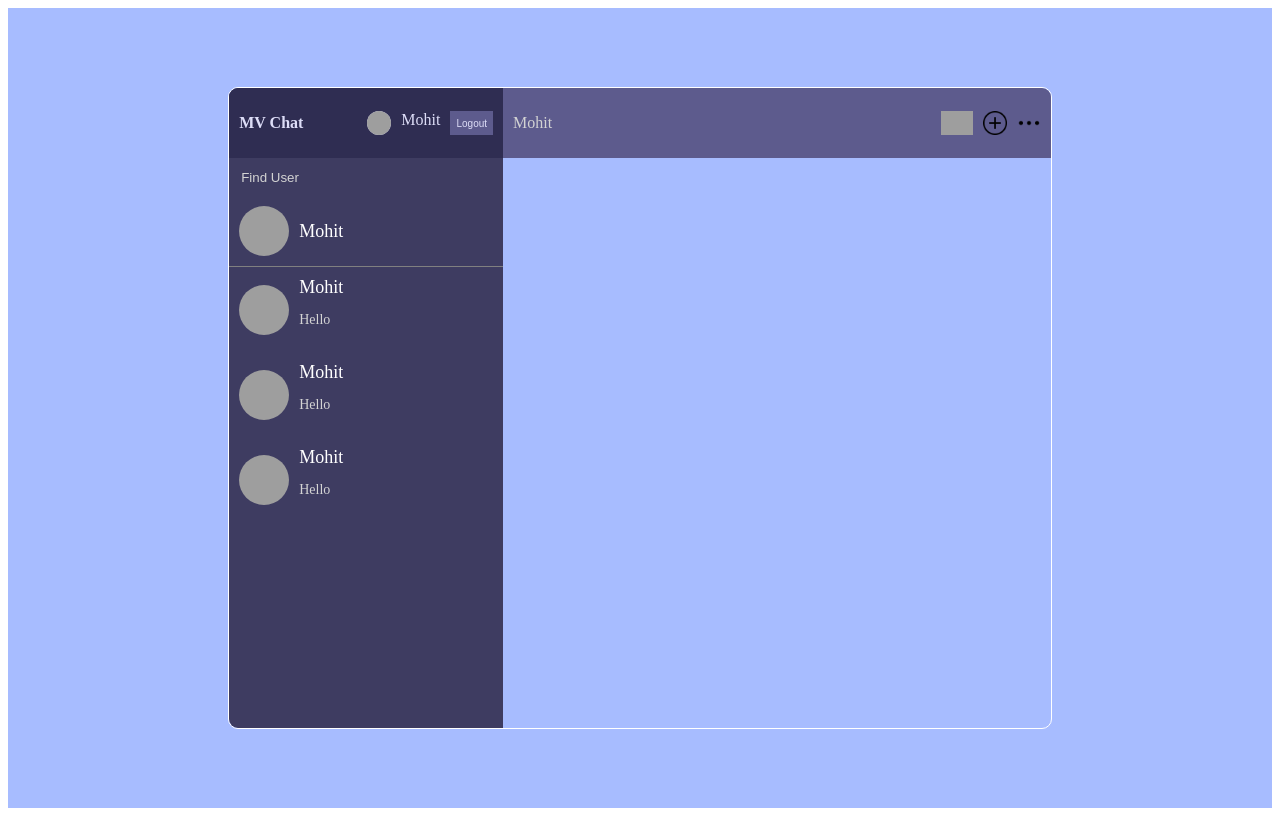
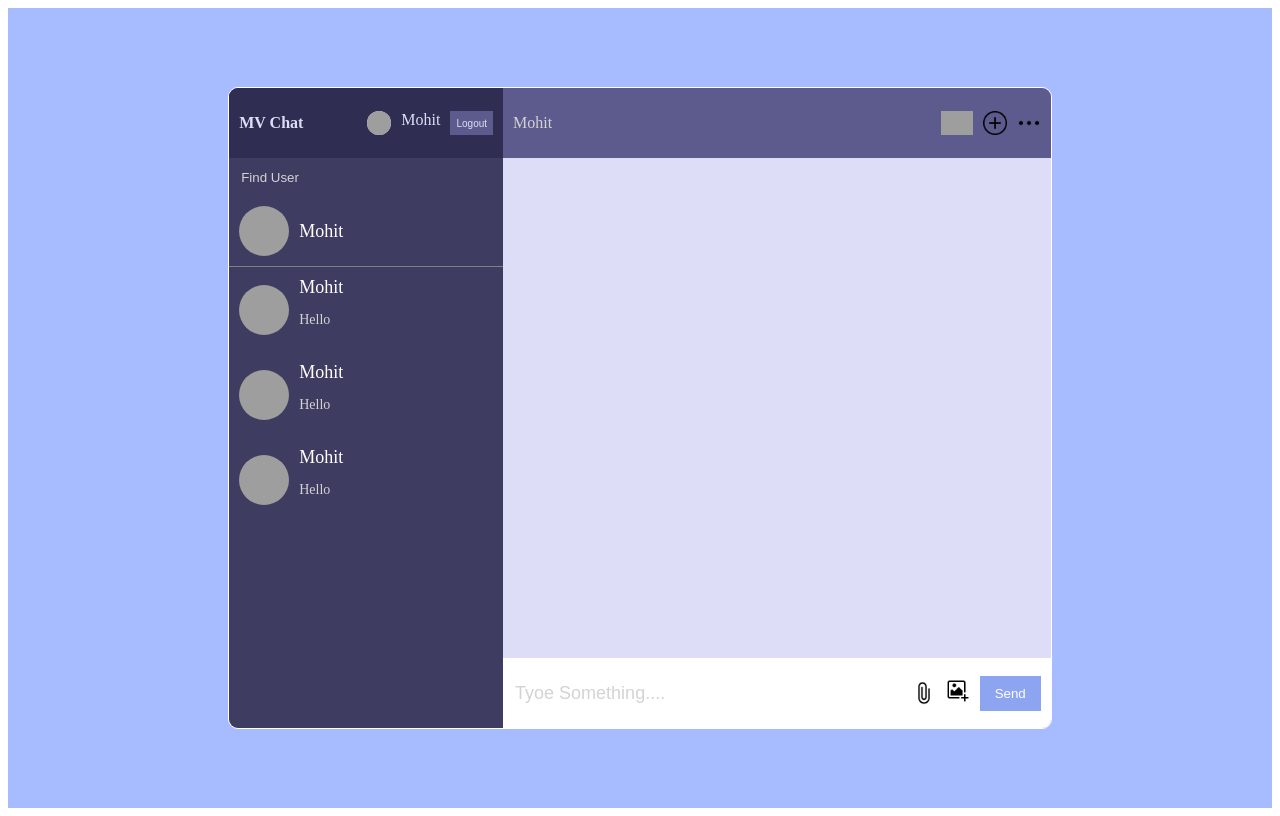
Before and after one commit to Mohit-Mehra/chatapp, a React (Create React App) app: page / in a window 1280 px wide. Built offline with nearby package versions, Linux system fonts and the light colour scheme; grey boxes are pictures that could not be loaded.

Commit message:
input complete

```diff
--- a/src/components/Chat.jsx
+++ b/src/components/Chat.jsx
@@ -2,6 +2,8 @@
 import Cam from '../img/cam.png'
 import Add from '../img/plus.png'
 import More from '../img/option.png'
+import Messages from './Messages'
+import Input from './Input'
 const Chat = () => {
   return (
     <div className='chat'>
@@ -13,6 +15,8 @@
           <img src={More} alt="" />
         </div>
       </div>
+        <Messages />
+        <Input />
     </div>
   )
 }
--- a/src/components/Input.jsx
+++ b/src/components/Input.jsx
@@ -1,9 +1,19 @@
 import React from 'react'
+import Img from '../img/add-image.png'
+import Attach from '../img/attachment.png'
 
 const Input = () => {
   return (
-    <div>
-
+    <div className='input'>
+      <input type="text" placeholder='Tyoe Something....' />
+      <div className="send">
+        <img src={Attach} alt="" />
+        <input type="file" style={{display:"none"}} id="file" />
+        <label htmlFor="file">
+          <img src={Img} alt="" />
+        </label>
+        <button>Send</button>
+      </div>
     </div>
   )
 }
--- /dev/null
+++ b/src/components/Messages.jsx
@@ -0,0 +1,15 @@
+import React from 'react'
+import Message from '../components/Message'
+const Messages = () => {
+  return (
+    <div className='messages'>
+        <Message />
+        <Message />
+        <Message />
+        <Message />
+        <Message />
+    </div>
+  )
+}
+
+export default Messages
--- a/src/style.scss
+++ b/src/style.scss
@@ -182,6 +182,45 @@
                     cursor: pointer;
                 }
             }
+            .messages{
+                background-color: #ddddf7;
+                padding: 10px;
+                height: calc(100%  - 160px);
+            }
+            .input{
+                height: 50px;
+                background-color: white;
+                padding: 10px;
+                display: flex;
+                align-items: center;
+                justify-content: space-between;
+                input{
+                    width: 100%;
+                    border: none;
+                    outline: none;
+                    color: #2f2d52;
+                    font-size: 18px;
+                    &::placeholder{
+                        color:lightgray;
+                    }
+                }
+                .send{
+                    display: flex;
+                    align-items: center;
+                    gap: 10px;
+                    img{
+                        height: 24px;
+                        cursor: pointer;
+                    }
+                    button{
+                        border:none;
+                        padding: 10px 15px;
+                        color: white;
+                        background-color: #8da4f1;
+                        cursor: pointer;
+                    }
+                }
+            }
         }
     }
 }
```
Also changed, not shown: src/img/add-image.png (added), src/img/attachment.png (added).
